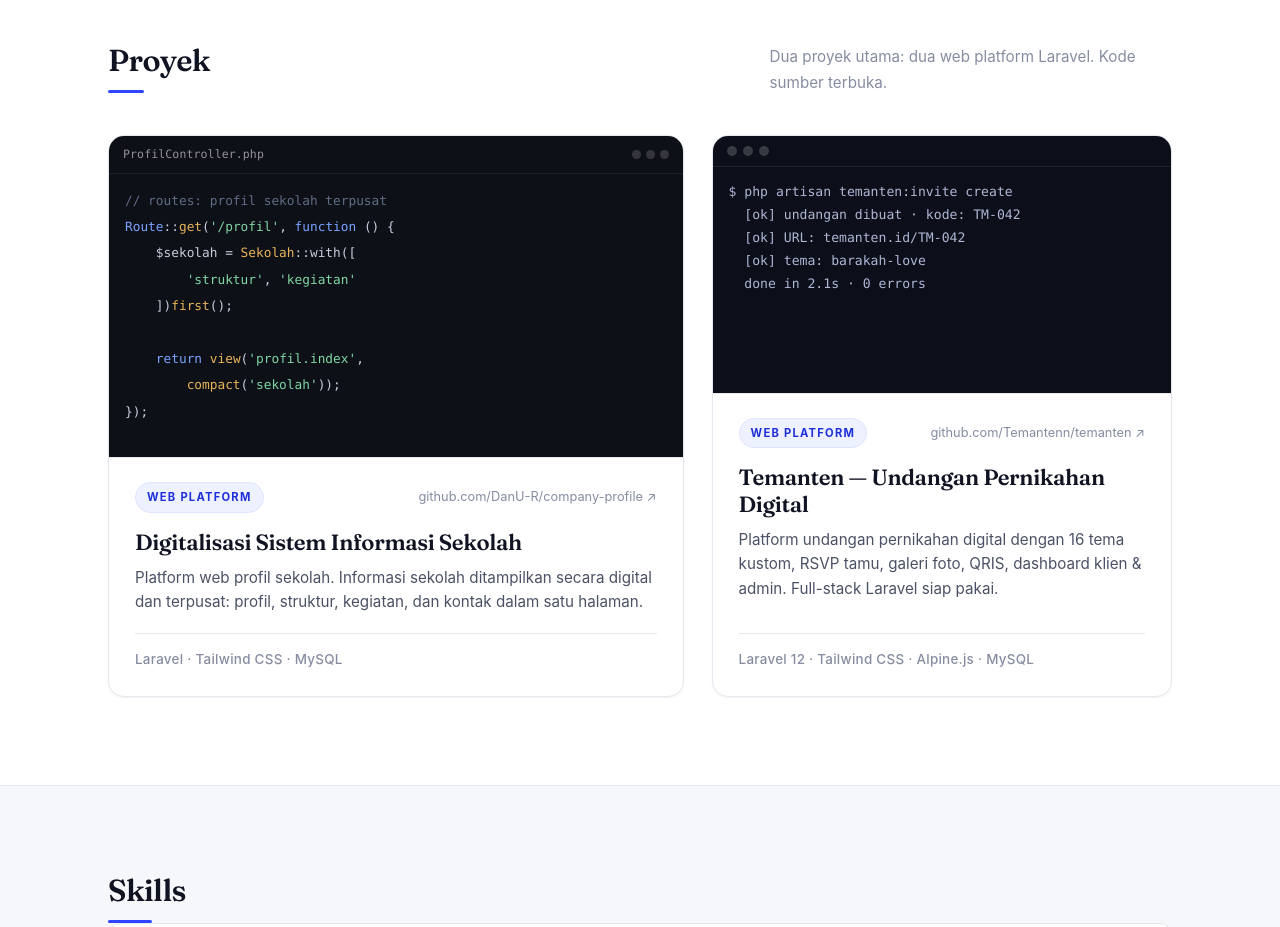
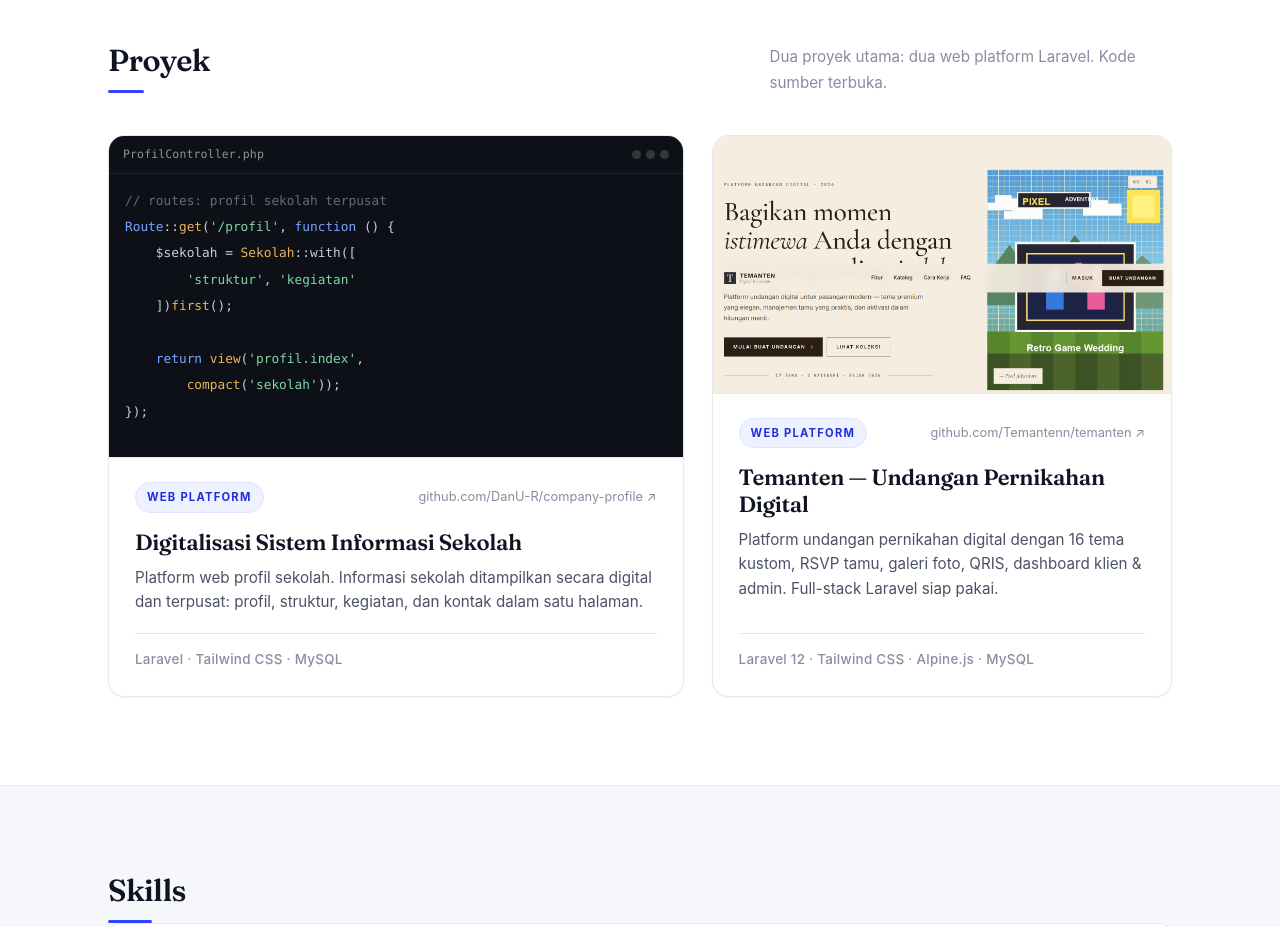
Before and after one commit to DanU-R/portfolio, a plain HTML site: page index.html in a window 1280 px wide. Shown: the part 1680-2607 px from the top of the page. Drawn offline with Linux system fonts and the light colour scheme.

Commit message:
proyek: ganti visual terminal Temanten dengan screenshot landing page

```diff
--- a/index.html
+++ b/index.html
@@ -158,15 +158,8 @@
             </div>
           </article>
           <article class="proj">
-            <figure class="proj__media proj__media--term" aria-hidden="true">
-              <div class="term">
-                <div class="term__bar"><span></span><span></span><span></span></div>
-                <pre class="term__code">$ php artisan temanten:invite create
-  [ok] undangan dibuat · kode: TM-042
-  [ok] URL: temanten.id/TM-042
-  [ok] tema: barakah-love
-  done in 2.1s · 0 errors</pre>
-              </div>
+            <figure class="proj__media" aria-hidden="true">
+              <img src="temanten-preview.png" alt="Temanten landing page preview" loading="lazy">
             </figure>
             <div class="proj__body">
               <div class="proj__meta">
```
Also changed, not shown: temanten-preview.png (added).
